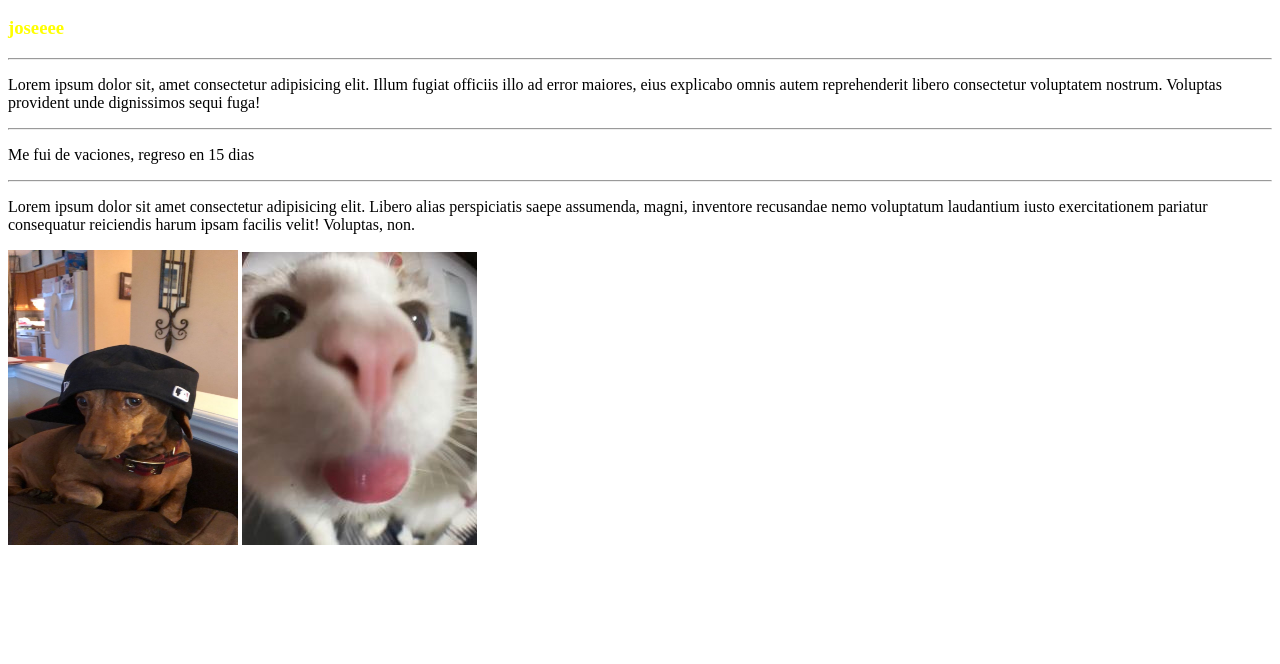
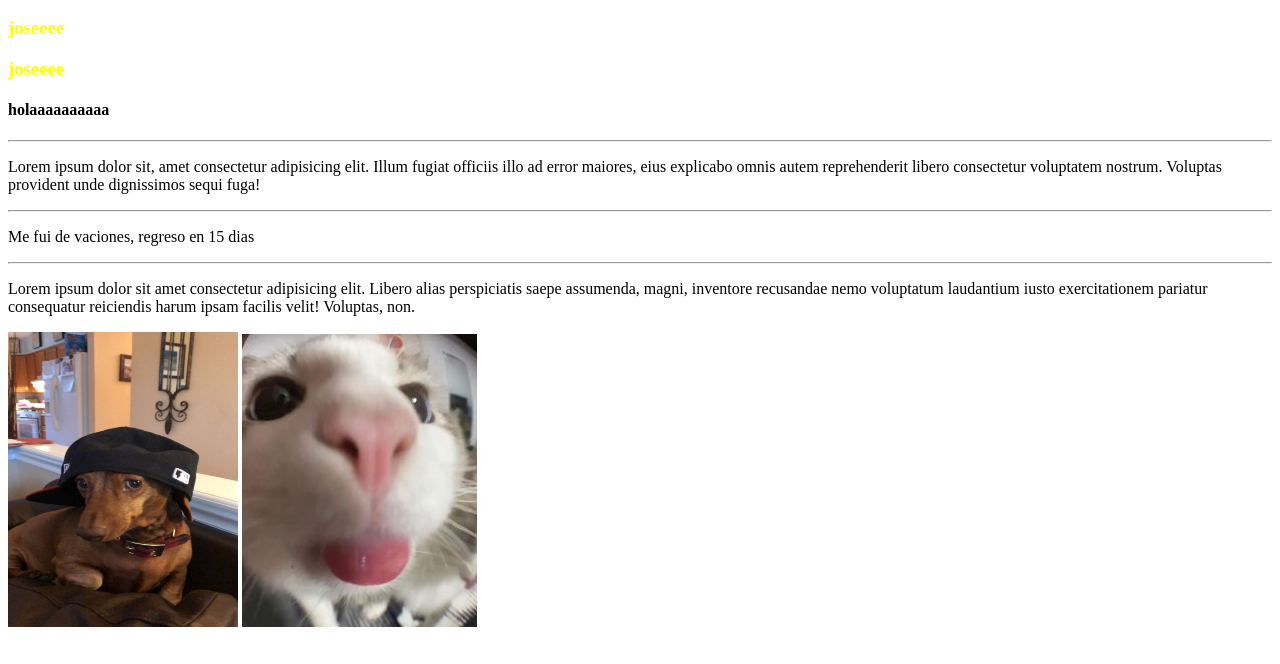
Before and after one commit to josrarba/Gitpract, a plain HTML site: page html/index.html in a window 1280 px wide. Shown: the part 136-800 px from the top of the page. Drawn offline with Linux system fonts and the light colour scheme.

Commit message:
practica 20 de agosto

```diff
--- a/html/index.html
+++ b/html/index.html
@@ -11,6 +11,8 @@
     <h1>Esto es una practica de GitHub</h1>
     <h2>Subtitulos</h2>
     <h3>joseeee</h3>
+    <h3>joseeee</h3>
+    <h4>holaaaaaaaaaa</h4>
     <hr>
     <p>Lorem ipsum dolor sit, amet consectetur adipisicing elit. Illum fugiat officiis illo ad error maiores, eius explicabo omnis autem reprehenderit libero consectetur voluptatem nostrum. Voluptas provident unde dignissimos sequi fuga!</p>
     <hr>
```
